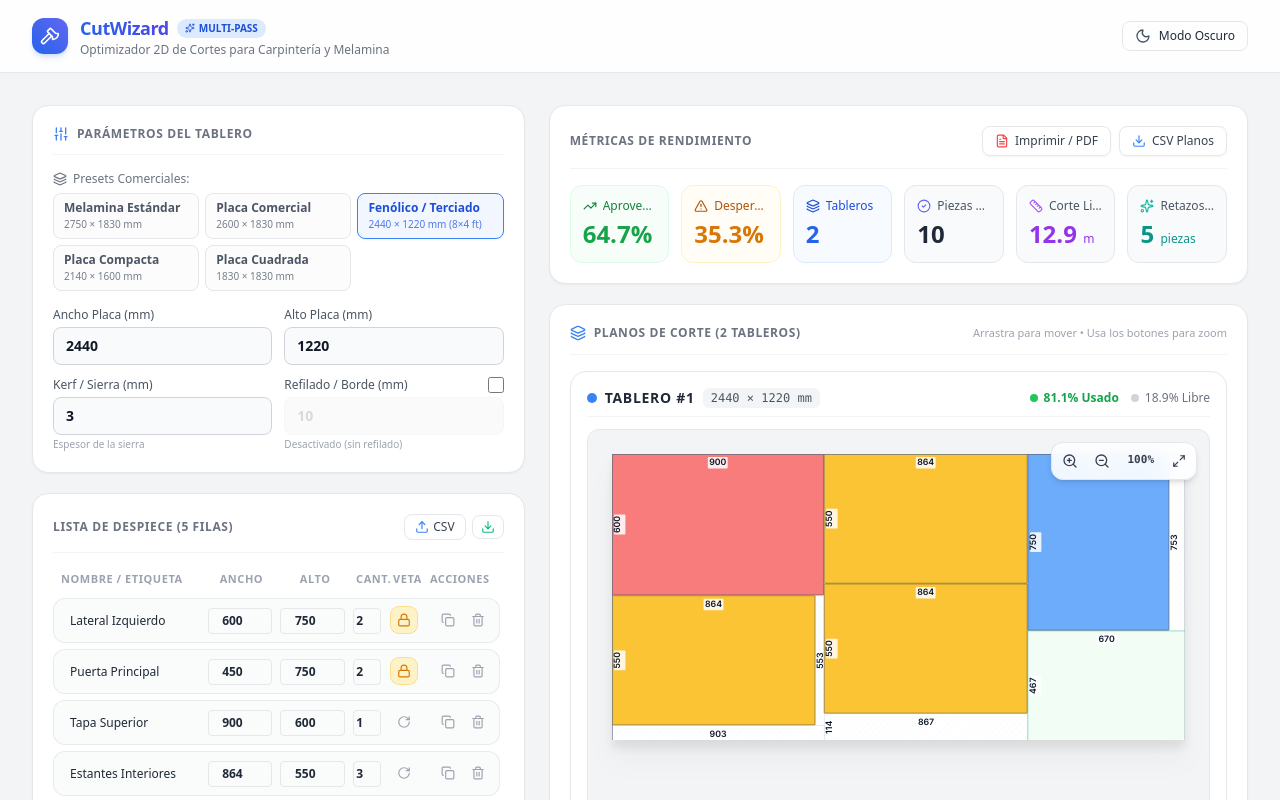
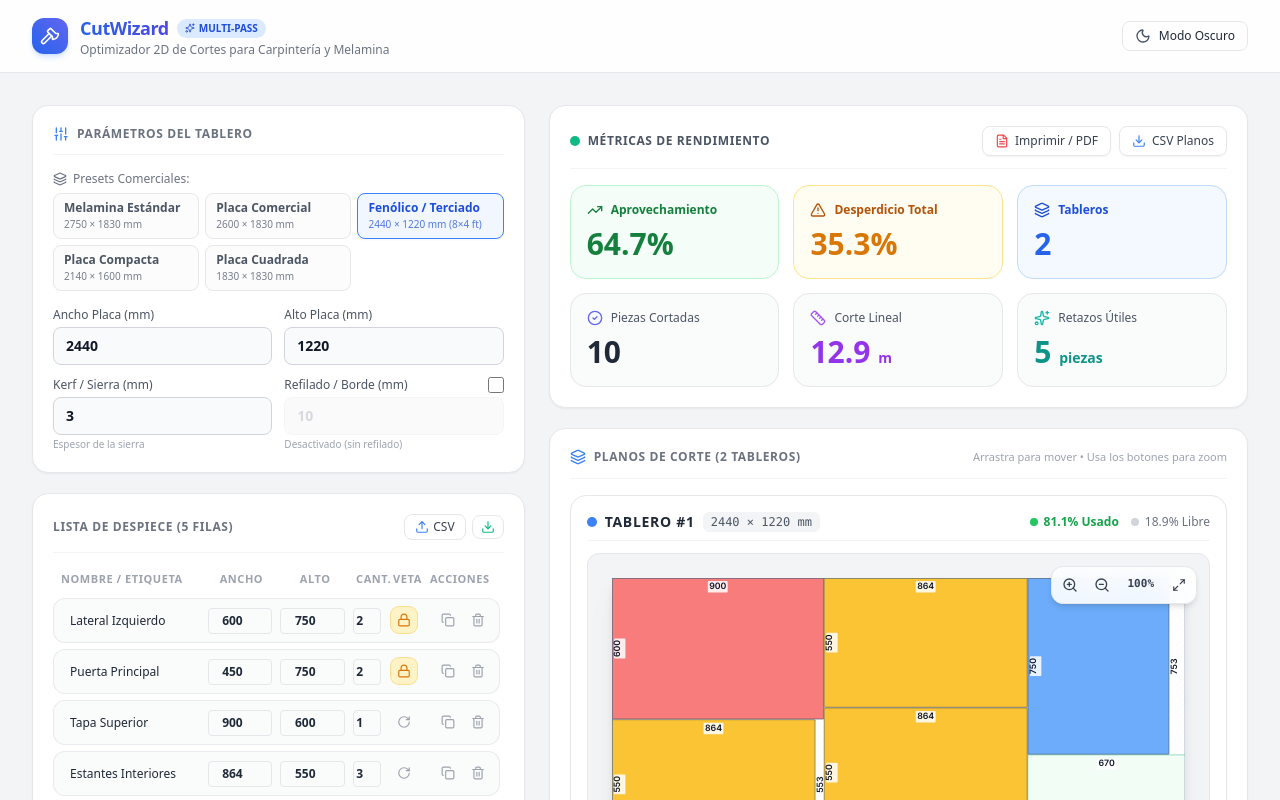
Before and after one commit to alvaro-salort/CutWizard, a React (Vite) app: page / in a window 1280 px wide. Shown: the top 800 px of the page. Built offline with nearby package versions, Linux system fonts and the light colour scheme.

Commit message:
style(stats): redesign metrics grid into a clean 3x2 card layout

```diff
--- a/components/StatsSummary.tsx
+++ b/components/StatsSummary.tsx
@@ -32,8 +32,9 @@
     >
       {/* Barra superior de título y exportaciones */}
       <div className="flex flex-col sm:flex-row justify-between items-start sm:items-center gap-3 mb-4 pb-3 border-b border-gray-100 dark:border-gray-700">
-        <div>
-          <h2 className="text-xs font-bold uppercase tracking-wider text-gray-500 dark:text-gray-400">
+        <div className="flex items-center gap-2">
+          <span className="w-2.5 h-2.5 rounded-full bg-emerald-500"></span>
+          <h2 className="text-xs font-bold uppercase tracking-wider text-gray-600 dark:text-gray-300">
             Métricas de Rendimiento
           </h2>
         </div>
@@ -59,71 +60,71 @@
         </div>
       </div>
 
-      {/* Grid de Métricas */}
-      <div className="grid grid-cols-2 sm:grid-cols-3 xl:grid-cols-6 gap-3">
+      {/* Grid de Métricas 3x2 */}
+      <div className="grid grid-cols-1 sm:grid-cols-2 md:grid-cols-3 gap-3.5">
         {/* Aprovechamiento */}
-        <div className={`p-3 rounded-xl border min-w-0 overflow-hidden ${darkMode ? 'bg-gray-750/50 border-gray-700' : 'bg-green-50/50 border-green-100'}`}>
-          <div className="flex items-center gap-1.5 text-xs text-green-700 dark:text-green-400 font-medium mb-1 min-w-0">
-            <TrendingUp className="w-3.5 h-3.5 flex-shrink-0" />
-            <span className="truncate" title="Aprovechamiento">Aprovechamiento</span>
+        <div className={`p-4 rounded-2xl border transition-all ${darkMode ? 'bg-green-950/20 border-green-800/60' : 'bg-green-50/70 border-green-200'}`}>
+          <div className="flex items-center gap-2 text-xs font-semibold text-green-700 dark:text-green-300 mb-2">
+            <TrendingUp className="w-4 h-4 flex-shrink-0" />
+            <span>Aprovechamiento</span>
           </div>
-          <div className="text-2xl font-black text-green-600 dark:text-green-400 truncate">
+          <div className="text-3xl font-extrabold text-green-700 dark:text-green-400">
             {result.totalEfficiency.toFixed(1)}%
           </div>
         </div>
 
         {/* Desperdicio */}
-        <div className={`p-3 rounded-xl border min-w-0 overflow-hidden ${darkMode ? 'bg-gray-750/50 border-gray-700' : 'bg-amber-50/50 border-amber-100'}`}>
-          <div className="flex items-center gap-1.5 text-xs text-amber-700 dark:text-amber-400 font-medium mb-1 min-w-0">
-            <AlertTriangle className="w-3.5 h-3.5 flex-shrink-0" />
-            <span className="truncate" title="Desperdicio Total">Desperdicio Total</span>
+        <div className={`p-4 rounded-2xl border transition-all ${darkMode ? 'bg-amber-950/20 border-amber-800/60' : 'bg-amber-50/70 border-amber-200'}`}>
+          <div className="flex items-center gap-2 text-xs font-semibold text-amber-700 dark:text-amber-300 mb-2">
+            <AlertTriangle className="w-4 h-4 flex-shrink-0" />
+            <span>Desperdicio Total</span>
           </div>
-          <div className="text-2xl font-black text-amber-600 dark:text-amber-400 truncate">
+          <div className="text-3xl font-extrabold text-amber-600 dark:text-amber-400">
             {result.totalWaste.toFixed(1)}%
           </div>
         </div>
 
         {/* Tableros */}
-        <div className={`p-3 rounded-xl border min-w-0 overflow-hidden ${darkMode ? 'bg-gray-750/50 border-gray-700' : 'bg-blue-50/50 border-blue-100'}`}>
-          <div className="flex items-center gap-1.5 text-xs text-blue-700 dark:text-blue-400 font-medium mb-1 min-w-0">
-            <Layers className="w-3.5 h-3.5 flex-shrink-0" />
-            <span className="truncate" title="Tableros">Tableros</span>
+        <div className={`p-4 rounded-2xl border transition-all ${darkMode ? 'bg-blue-950/20 border-blue-800/60' : 'bg-blue-50/70 border-blue-200'}`}>
+          <div className="flex items-center gap-2 text-xs font-semibold text-blue-700 dark:text-blue-300 mb-2">
+            <Layers className="w-4 h-4 flex-shrink-0" />
+            <span>Tableros</span>
           </div>
-          <div className="text-2xl font-black text-blue-600 dark:text-blue-400 truncate">
+          <div className="text-3xl font-extrabold text-blue-600 dark:text-blue-400">
             {result.totalBoards}
           </div>
         </div>
 
         {/* Piezas Colocadas */}
-        <div className={`p-3 rounded-xl border min-w-0 overflow-hidden ${darkMode ? 'bg-gray-750/50 border-gray-700' : 'bg-gray-50 border-gray-200'}`}>
-          <div className="flex items-center gap-1.5 text-xs text-gray-600 dark:text-gray-400 font-medium mb-1 min-w-0">
-            <CheckCircle2 className="w-3.5 h-3.5 text-indigo-500 flex-shrink-0" />
-            <span className="truncate" title="Piezas Cortadas">Piezas Cortadas</span>
+        <div className={`p-4 rounded-2xl border transition-all ${darkMode ? 'bg-gray-750/50 border-gray-700' : 'bg-gray-50/80 border-gray-200'}`}>
+          <div className="flex items-center gap-2 text-xs font-medium text-gray-600 dark:text-gray-300 mb-2">
+            <CheckCircle2 className="w-4 h-4 text-indigo-500 flex-shrink-0" />
+            <span>Piezas Cortadas</span>
           </div>
-          <div className="text-2xl font-black text-gray-800 dark:text-gray-200 truncate">
+          <div className="text-3xl font-extrabold text-gray-800 dark:text-gray-100">
             {result.totalPartsCount}
           </div>
         </div>
 
         {/* Metros de Corte */}
-        <div className={`p-3 rounded-xl border min-w-0 overflow-hidden ${darkMode ? 'bg-gray-750/50 border-gray-700' : 'bg-gray-50 border-gray-200'}`}>
-          <div className="flex items-center gap-1.5 text-xs text-gray-600 dark:text-gray-400 font-medium mb-1 min-w-0">
-            <Ruler className="w-3.5 h-3.5 text-purple-500 flex-shrink-0" />
-            <span className="truncate" title="Corte Lineal">Corte Lineal</span>
+        <div className={`p-4 rounded-2xl border transition-all ${darkMode ? 'bg-gray-750/50 border-gray-700' : 'bg-gray-50/80 border-gray-200'}`}>
+          <div className="flex items-center gap-2 text-xs font-medium text-gray-600 dark:text-gray-300 mb-2">
+            <Ruler className="w-4 h-4 text-purple-500 flex-shrink-0" />
+            <span>Corte Lineal</span>
           </div>
-          <div className="text-2xl font-black text-purple-600 dark:text-purple-400 truncate">
-            {result.totalLinearCuts} <span className="text-xs font-normal">m</span>
+          <div className="text-3xl font-extrabold text-purple-600 dark:text-purple-400">
+            {result.totalLinearCuts} <span className="text-sm font-semibold">m</span>
           </div>
         </div>
 
         {/* Retazos Útiles */}
-        <div className={`p-3 rounded-xl border min-w-0 overflow-hidden ${darkMode ? 'bg-gray-750/50 border-gray-700' : 'bg-gray-50 border-gray-200'}`}>
-          <div className="flex items-center gap-1.5 text-xs text-gray-600 dark:text-gray-400 font-medium mb-1 min-w-0">
-            <Sparkles className="w-3.5 h-3.5 text-teal-500 flex-shrink-0" />
-            <span className="truncate" title="Retazos Útiles">Retazos Útiles</span>
+        <div className={`p-4 rounded-2xl border transition-all ${darkMode ? 'bg-gray-750/50 border-gray-700' : 'bg-gray-50/80 border-gray-200'}`}>
+          <div className="flex items-center gap-2 text-xs font-medium text-gray-600 dark:text-gray-300 mb-2">
+            <Sparkles className="w-4 h-4 text-teal-500 flex-shrink-0" />
+            <span>Retazos Útiles</span>
           </div>
-          <div className="text-2xl font-black text-teal-600 dark:text-teal-400 truncate">
-            {usefulOffcutsTotal} <span className="text-xs font-normal">piezas</span>
+          <div className="text-3xl font-extrabold text-teal-600 dark:text-teal-400">
+            {usefulOffcutsTotal} <span className="text-sm font-semibold">piezas</span>
           </div>
         </div>
       </div>
```
